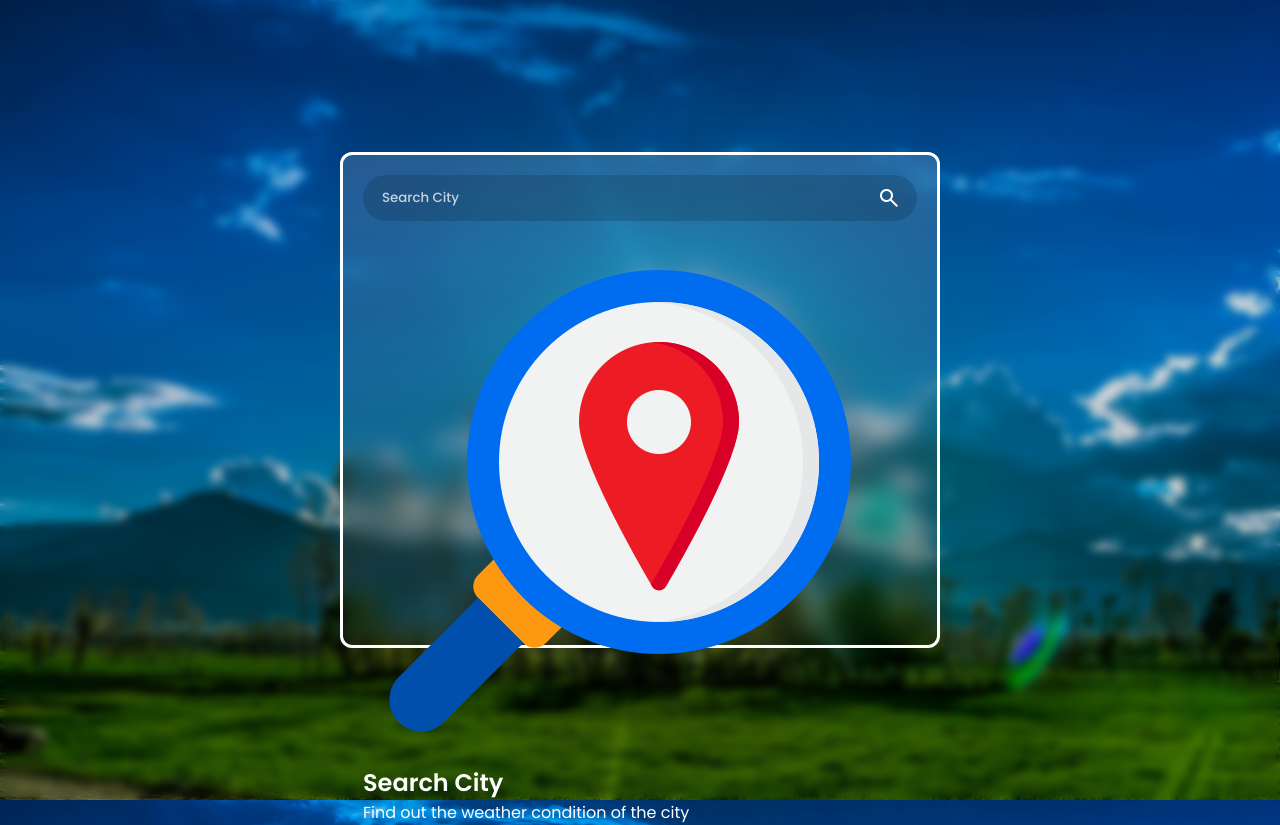
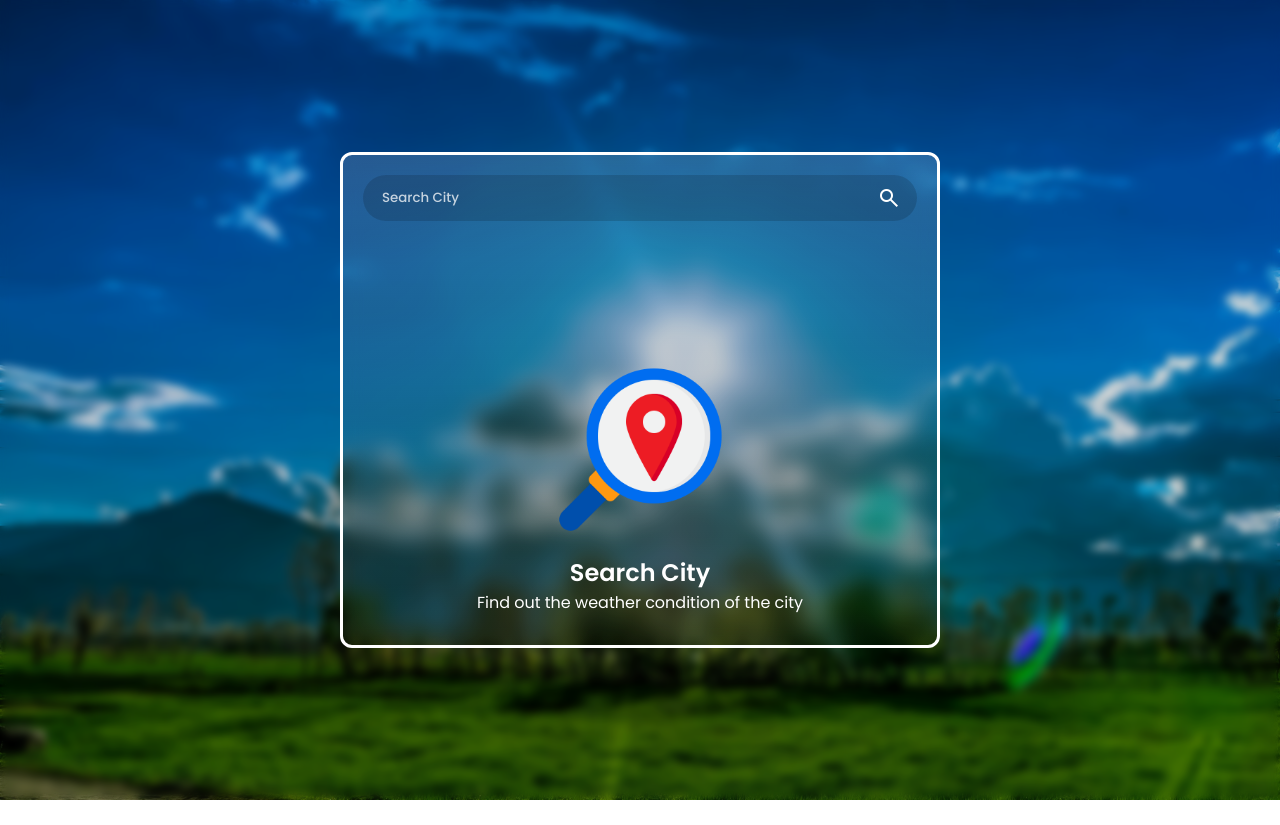
Before and after one commit to nisulaRap/weather_app, a plain HTML site: page index.html in a window 1280 px wide. After the commit the page ends 800 px from the top, so only its background shows below. Drawn offline with nearby package versions, Linux system fonts and the light colour scheme.

Commit message:
added section message

```diff
--- a/style.css
+++ b/style.css
@@ -170,3 +170,17 @@ body::before {
 	width: 35px;
 	height: 35px;
 }
+
+.section-message {
+	display: flex;
+	flex-direction: column;
+	align-items: center;
+	text-align: center;
+	gap: 15px;
+	margin-top: 25%;
+}
+
+.section-message img {
+	height: 180px;
+	width: fit-content;
+}
```
